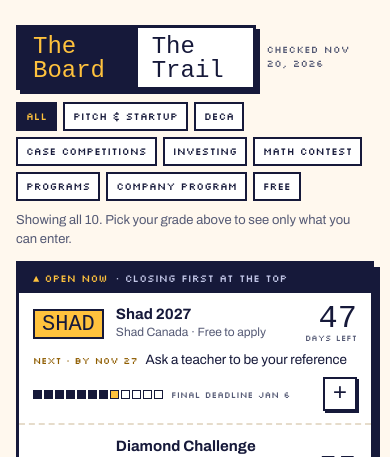
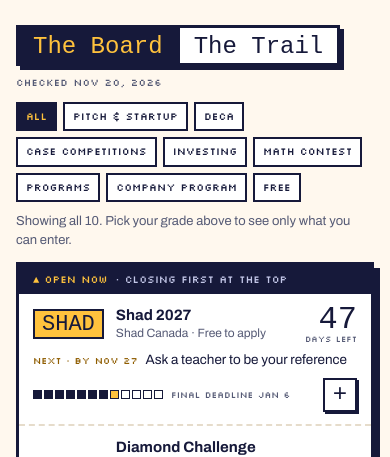
Before and after one commit to Sharpe123321/The-Opening-Bell, a plain HTML site: page index.html in a window 390 px wide. Shown: the part 643-1100 px from the top of the page. Drawn offline with Linux system fonts and the light colour scheme; a web font is replaced by a local one.

Commit message:
Keep section headings and tabs on one line on phones
Co-Authored-By: Claude Opus 5.5 <noreply@anthropic.com>
Claude-Session: https://claude.ai/code/session_01HhFMgdUSGCmaAfATLDZ8sT

```diff
--- a/styles.css
+++ b/styles.css
@@ -373,3 +373,7 @@ details.more[open] summary::after{content:"▴"}
 @media (min-width:1100px){ body.panel-open .t-here,body.panel-open .t-stop,body.panel-open .t-end{grid-template-columns:44px minmax(0,1fr)} body.panel-open .trail::before{left:27px} body.panel-open .t-mon{text-align:left}
   body.panel-open .t-here canvas,body.panel-open .t-end .t-node,body.panel-open .t-stop .t-node{grid-column:1;justify-self:start;margin-left:5px}
   body.panel-open .t-here .bubble,body.panel-open .t-end > span:last-child,body.panel-open .t-stop.L .t-card,body.panel-open .t-stop.R .t-card{grid-column:2;justify-self:stretch;max-width:none} }
+
+/* Headings and tabs never wrap mid-phrase; the side label drops below on narrow screens */
+.sec{flex-wrap:wrap}
+.sec h2,.tab{white-space:nowrap}
```
